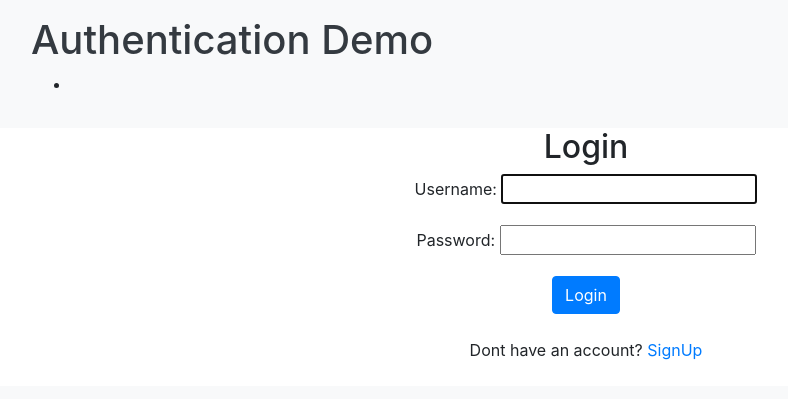
After one commit to Fayaz409/Authentication-Django, a Django app: page /login in a window 1280 px wide. The commit adds this page. Shown: the top 399 px of the page, without its empty margins (54-842 px from the left). Run offline with Django 5.2, Linux system fonts and the light colour scheme.

Commit message:
Login View

```diff
--- /dev/null
+++ b/authdemo/authapp/templates/authapp/login.html
@@ -0,0 +1,18 @@
+{% extends 'authapp/base.html'%}
+
+{%block title%} Login {%endblock%}
+
+{%block content%}
+
+<center><H2>Login</H2></center>
+<center>
+    <form method="post">
+        {%csrf_token%}
+        {{form.as_p}}
+        <button type="submit" class="btn btn-primary">Login</button>
+    </form>
+    <br>
+    <p>Dont have an account? <a href="{%url 'signup'%}">SignUp</a></p>
+</center>
+
+{%endblock%}
--- a/authdemo/authapp/templates/authapp/signup.html
+++ b/authdemo/authapp/templates/authapp/signup.html
@@ -11,5 +11,7 @@
     {{form.as_p}}
     <button type="submit" class="btn btn-primary">SignUp</button>
 </form>
+<br>
+<p>Already have an acoount? <a href="{%url 'login'%}">Login</a></p>
 
 {%endblock%}
--- a/authdemo/authapp/urls.py
+++ b/authdemo/authapp/urls.py
@@ -3,4 +3,5 @@ from . import views
 urlpatterns =[
    path('',views.index,name='home'),
    path('signup/',views.signup,name='signup'),
+   path('login',views.login_view,name='login')
 ]
--- a/authdemo/authapp/views.py
+++ b/authdemo/authapp/views.py
@@ -1,6 +1,6 @@
 from django.shortcuts import render,redirect
-from django.contrib.auth.forms import UserCreationForm
-from django.contrib.auth import login
+from django.contrib.auth.forms import AuthenticationForm, UserCreationForm
+from django.contrib.auth import login,authenticate
 # Create your views here.
 from django.contrib.auth.decorators import login_required
 from .forms import SignUpForm
@@ -19,3 +19,17 @@ def signup(request):
             login(request,user)
             return redirect('home')
     return render(request,'authapp/signup.html',{'form':form})
+
+def login_view(request):
+    if request.method=='POST':
+        form = AuthenticationForm(request,data=request.POST)
+        if form.is_valid():
+            username = form.cleaned_data.get('username')
+            password = form.cleaned_data.get('password')
+            user = authenticate(request,username=username,password=password)
+            if user is not None:
+                login(request,user)
+            return redirect('home')
+    else:
+      form = AuthenticationForm()
+    return render(request,'authapp/login.html',{'form':form})
```
Also changed, not shown: authdemo/db.sqlite3.
